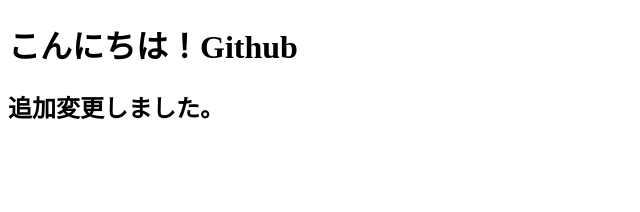
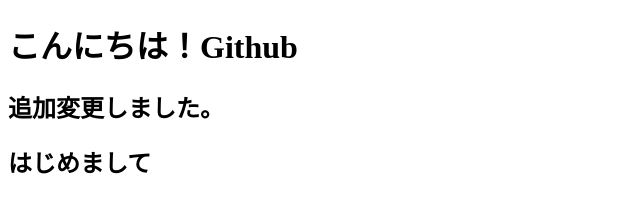
Before and after one commit to corazoncg/open, a plain HTML site: page index.html in a window 1280 px wide. Shown: the whole page, without its empty margins (0-640 px from the left). Drawn offline with Linux system fonts and the light colour scheme.

Commit message:
はじめまして追加

```diff
--- a/index.html
+++ b/index.html
@@ -8,5 +8,6 @@
 <body>
 <h1> こんにちは！Github　</h1>
 <h2> 追加変更しました。　</h2>
+<h2> はじめまして　</h2>
 </body>
 </html>
```
